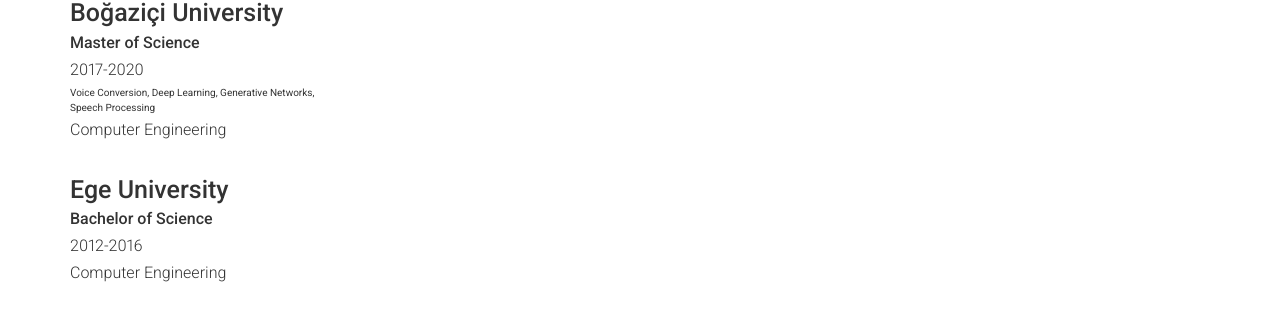
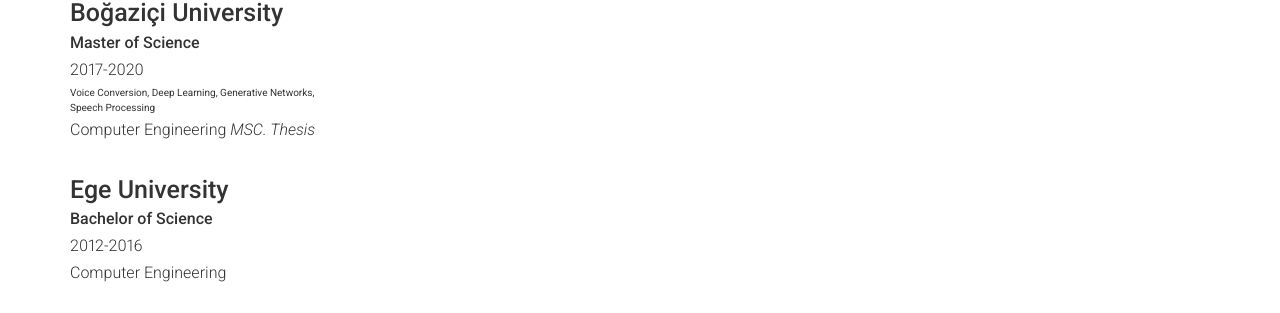
Before and after one commit to aliyesilkanat/aliyesilkanat.github.io, a Jekyll site: the page built from index.md, in a window 1280 px wide. Shown: the part 1563-1876 px from the top of the page. Built offline with Jekyll 4.4.1, drawn with Linux system fonts in a browser that asks for light colours; nearby versions of some CDN libraries.

Commit message:
Update education.yml

```diff
--- a/_data/education.yml
+++ b/_data/education.yml
@@ -7,6 +7,7 @@
     Voice Conversion, Deep Learning, Generative Networks, Speech Processing
   description: | # this will include new lines to allow paragraphs
     Computer Engineering
+    [MSC. Thesis](thesis.pdf)
 
 
 - layout: left
```
